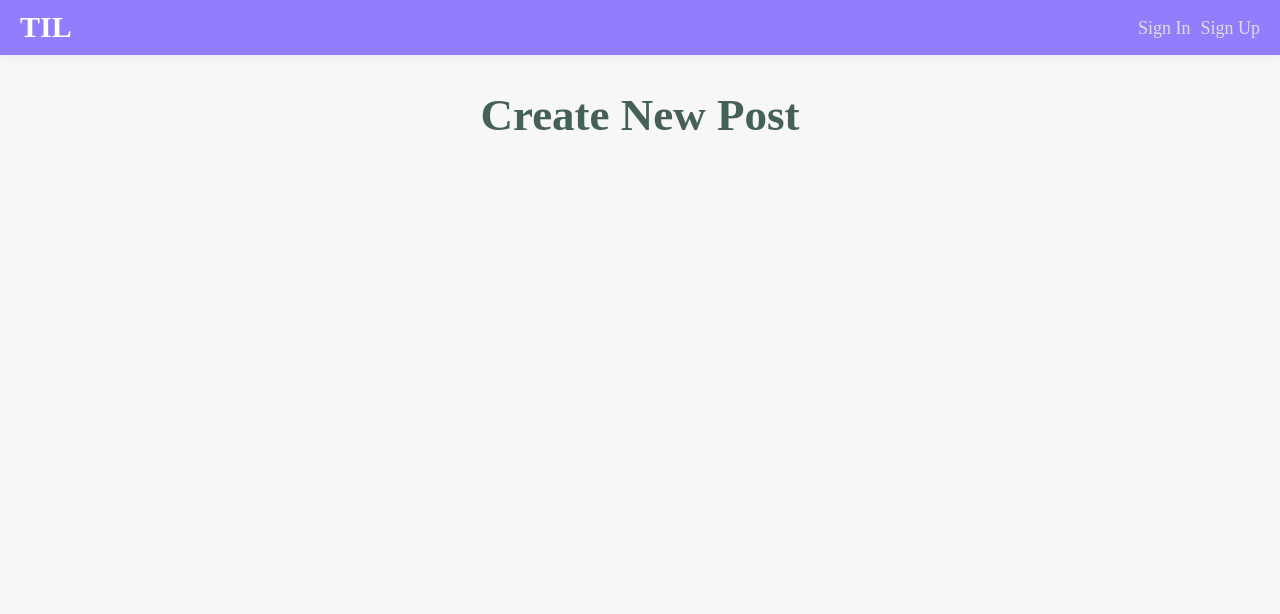
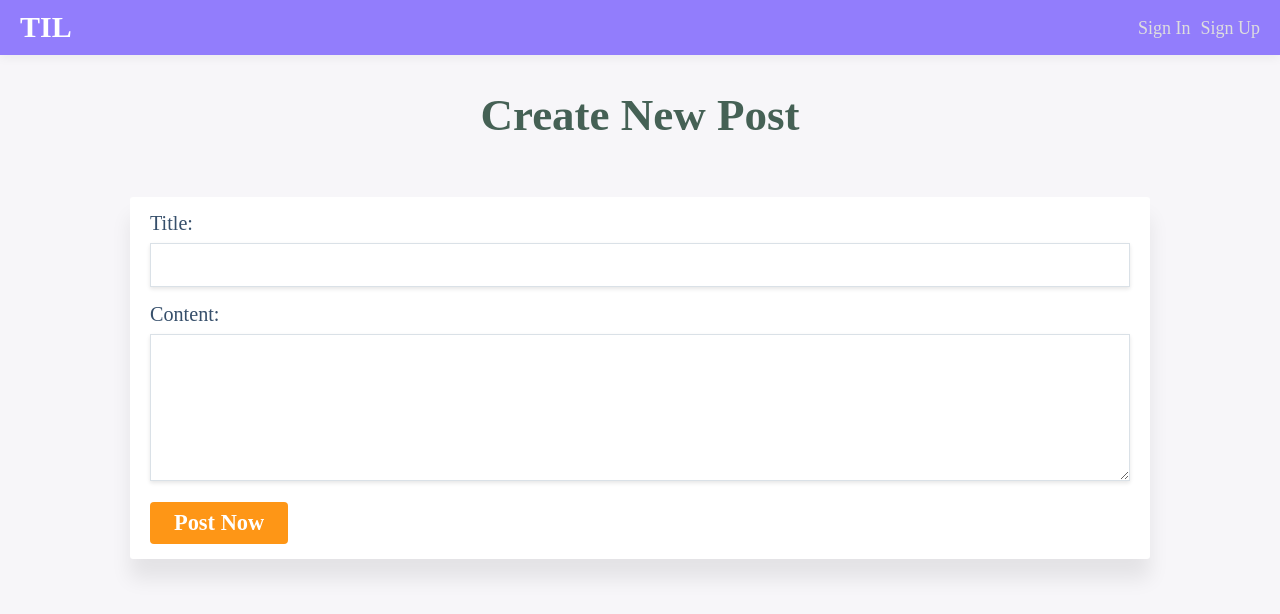
Before and after one commit to jambottle/vue-expert, a Vue app in the folder vue-til/: page /create in a window 1280 px wide. Shown: the top 614 px of the page. Built offline with nearby package versions, Linux system fonts and the light colour scheme; no server answers; a web font is replaced by a local one.

Commit message:
feat: Add PostForm component with form tag and Import it into CreatePage

```diff
--- /dev/null
+++ b/vue-til/src/components/posts/PostForm.vue
@@ -0,0 +1,72 @@
+<template>
+  <section class="form-wrapper">
+    <form class="form">
+      <div>
+        <label class="form__label" for="title">Title: </label>
+        <input class="form__input" id="title" type="text" />
+      </div>
+      <div>
+        <label class="form__label" for="content">Content: </label>
+        <textarea class="form__input" id="content" type="text" rows="5" />
+      </div>
+      <button class="form__button" type="submit">Post Now</button>
+    </form>
+  </section>
+</template>
+
+<style lang="scss" scoped>
+.form-wrapper {
+  display: flex;
+  flex-direction: column;
+  justify-content: center;
+  align-items: center;
+
+  width: 100%;
+  height: 100%;
+  margin: 40px auto;
+  border-radius: 3px;
+  padding: 15px 20px;
+
+  background-color: #ffffff;
+  box-shadow: 0 20px 20px rgba(0, 0, 0, 0.08);
+  -webkit-box-shadow: 0 20px 20px rgba(0, 0, 0, 0.08);
+
+  .form {
+    width: 100%;
+    height: 100%;
+
+    &__label {
+      display: block;
+      width: 100%;
+      margin-bottom: 0.5rem;
+      color: #364f6b;
+      font-size: 90%;
+    }
+
+    &__input {
+      width: 100%;
+      margin-bottom: 1rem;
+      border: 1px solid #dae1e7;
+      padding: 0.5rem 0.75rem;
+      box-shadow: 0 2px 4px rgba(0, 0, 0, 0.1);
+      font-family: inherit;
+      font-size: 100%;
+    }
+
+    &__button {
+      border: 0 solid #dae1e7;
+      border-radius: 0.25rem;
+      padding: 0.5rem 1.5rem;
+      background-color: #fe9616;
+      color: #ffffff;
+      font-weight: 700;
+      cursor: pointer;
+
+      &:disabled {
+        opacity: 0.5;
+        cursor: not-allowed;
+      }
+    }
+  }
+}
+</style>
--- a/vue-til/src/views/CreatePage.vue
+++ b/vue-til/src/views/CreatePage.vue
@@ -1,8 +1,19 @@
 <template>
   <main class="page">
     <h1 class="page__title">Create New Post</h1>
+    <PostForm />
   </main>
 </template>
+
+<script>
+import PostForm from '@/components/posts/PostForm.vue';
+
+export default {
+  components: {
+    PostForm,
+  },
+};
+</script>
 
 <style lang="scss" scoped>
 .page {
```
